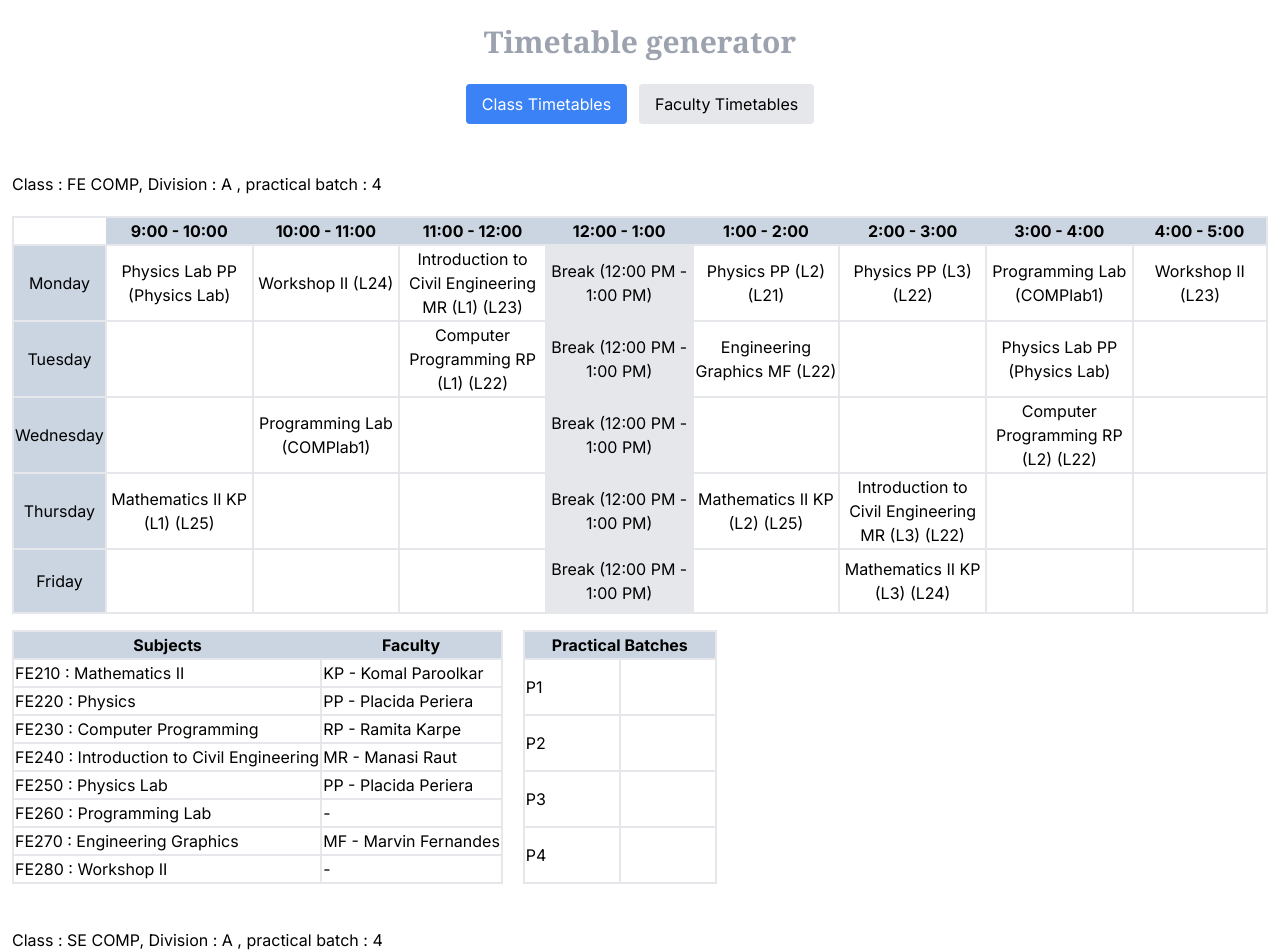
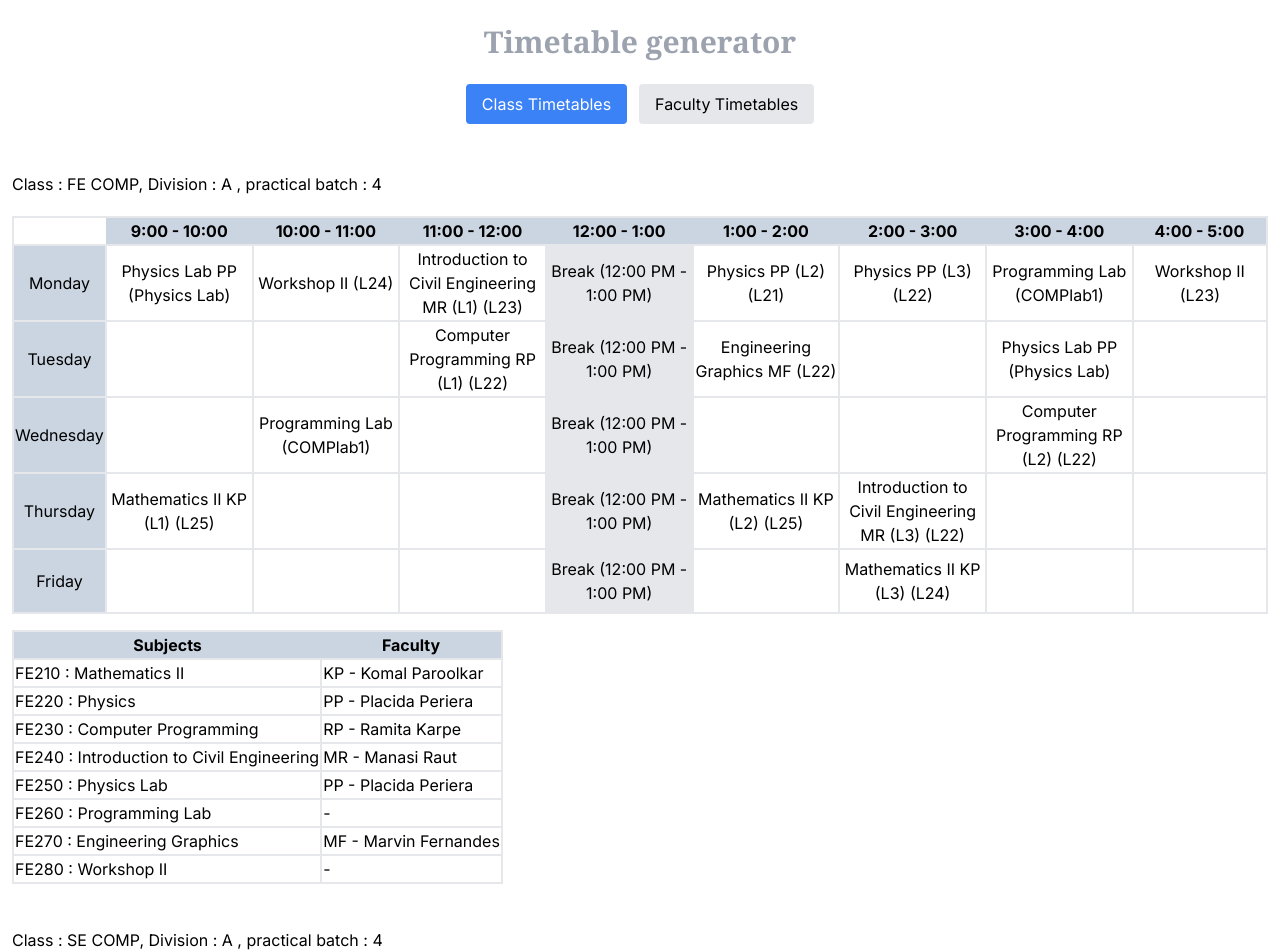
Before and after one commit to RavirajMhalsekar/Genetic-algorithm-for-timetable-, a Next.js app: page / in a window 1280 px wide. Shown: the top 952 px of the page. Built offline with nearby package versions, Linux system fonts and the light colour scheme.

Commit message:
faculty timetable modified

```diff
--- a/app/Timetable.jsx
+++ b/app/Timetable.jsx
@@ -231,7 +231,7 @@ const classDetails = [
         Split: "NO",
         openElective: "NO",
         studentCount: null,
-        faculty: { name: "Vijay Kumar Pawar ", shortName: "VP" },
+        faculty: { name: "Vijay Kumar Pawar", shortName: "VP" },
       },
       {
         name: "Artificial Intelligence",
@@ -386,7 +386,7 @@ const classDetails = [
         Split: "NO",
         openElective: "NO",
         studentCount: null,
-        faculty: { name: "Vijaykumar Pawar", shortName: "VP" },
+        faculty: { name: "Vijay Kumar Pawar", shortName: "VP" },
       },
       {
         name: "Project Work Phase II",
@@ -1533,25 +1533,6 @@ const Timetable = () => {
                     ))}
                   </tbody>
                 </table>
-                <table className="table-auto mt-4 border-2">
-                  <thead>
-                    <tr>
-                      <th colSpan={2} className="bg-slate-300">
-                        Practical Batches
-                      </th>
-                    </tr>
-                  </thead>
-                  <tbody>
-                    {getPracticalBatches(timetableForClass.practical_batch).map(
-                      (batch, index) => (
-                        <tr key={index}>
-                          <td className="border-2 min-w-24">{batch}</td>
-                          <td className="border-2 min-w-24"></td>
-                        </tr>
-                      )
-                    )}
-                  </tbody>
-                </table>
               </div>
             </div>
           ))
```
